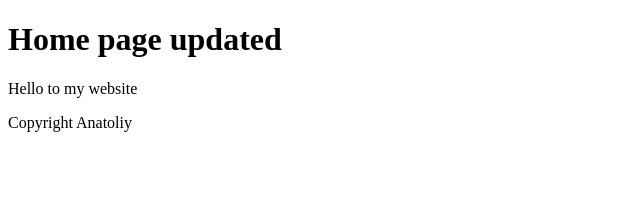
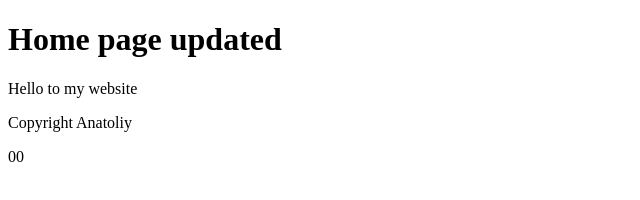
Before and after one commit to 2Anatoliy/demo, a plain HTML site: page index.html in a window 1280 px wide. Shown: the full height of the page, 0-640 px from the left. Drawn offline with Linux system fonts and the light colour scheme.

Commit message:
update (index.html): added new paragraph

```diff
--- a/index.html
+++ b/index.html
@@ -10,5 +10,6 @@
     <h1>Home page updated</h1>
     <p>Hello to my website</p>
     <p>Copyright Anatoliy</p>
+    <p>00</p>
 </body>
 </html>
```
